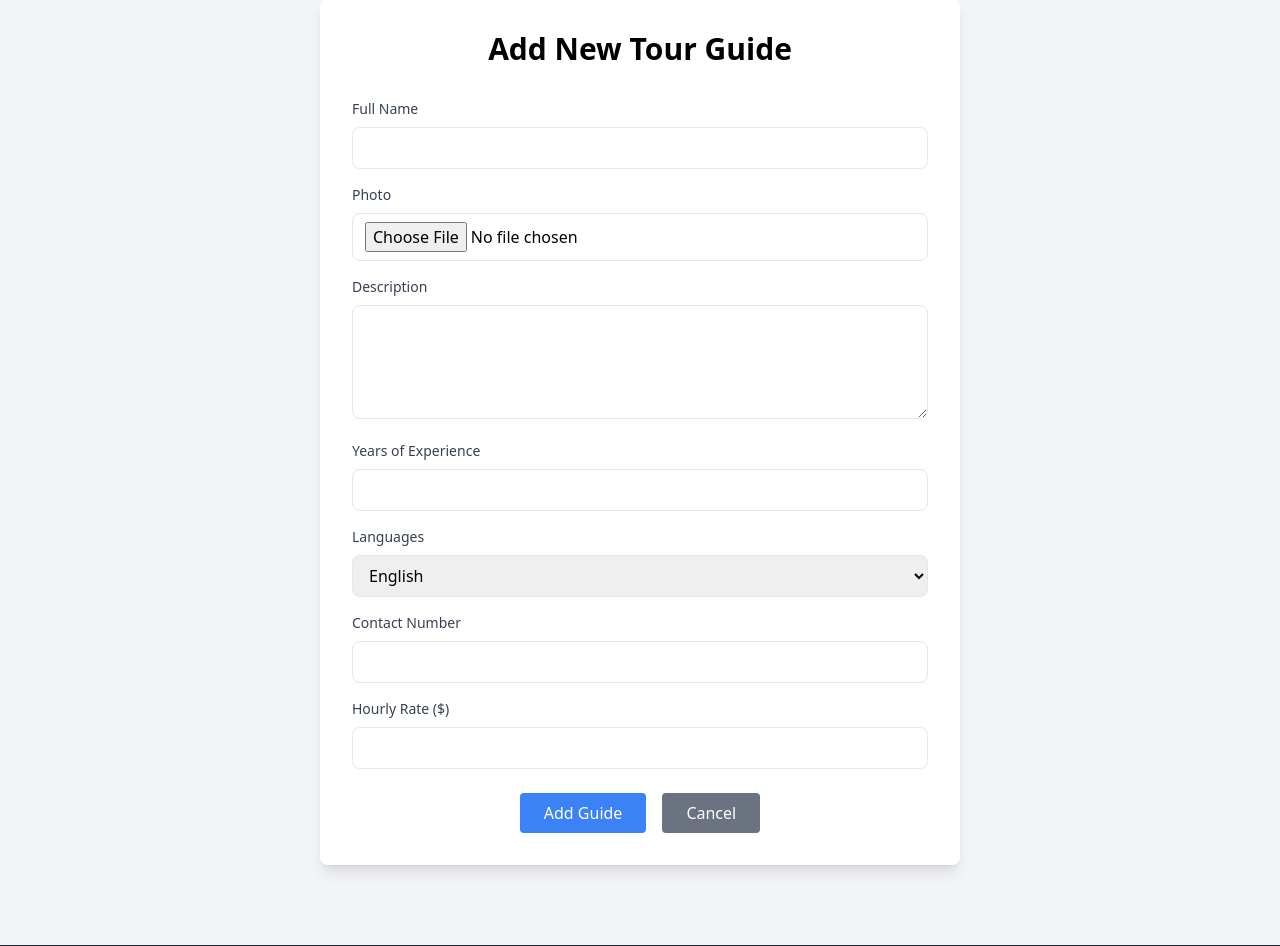
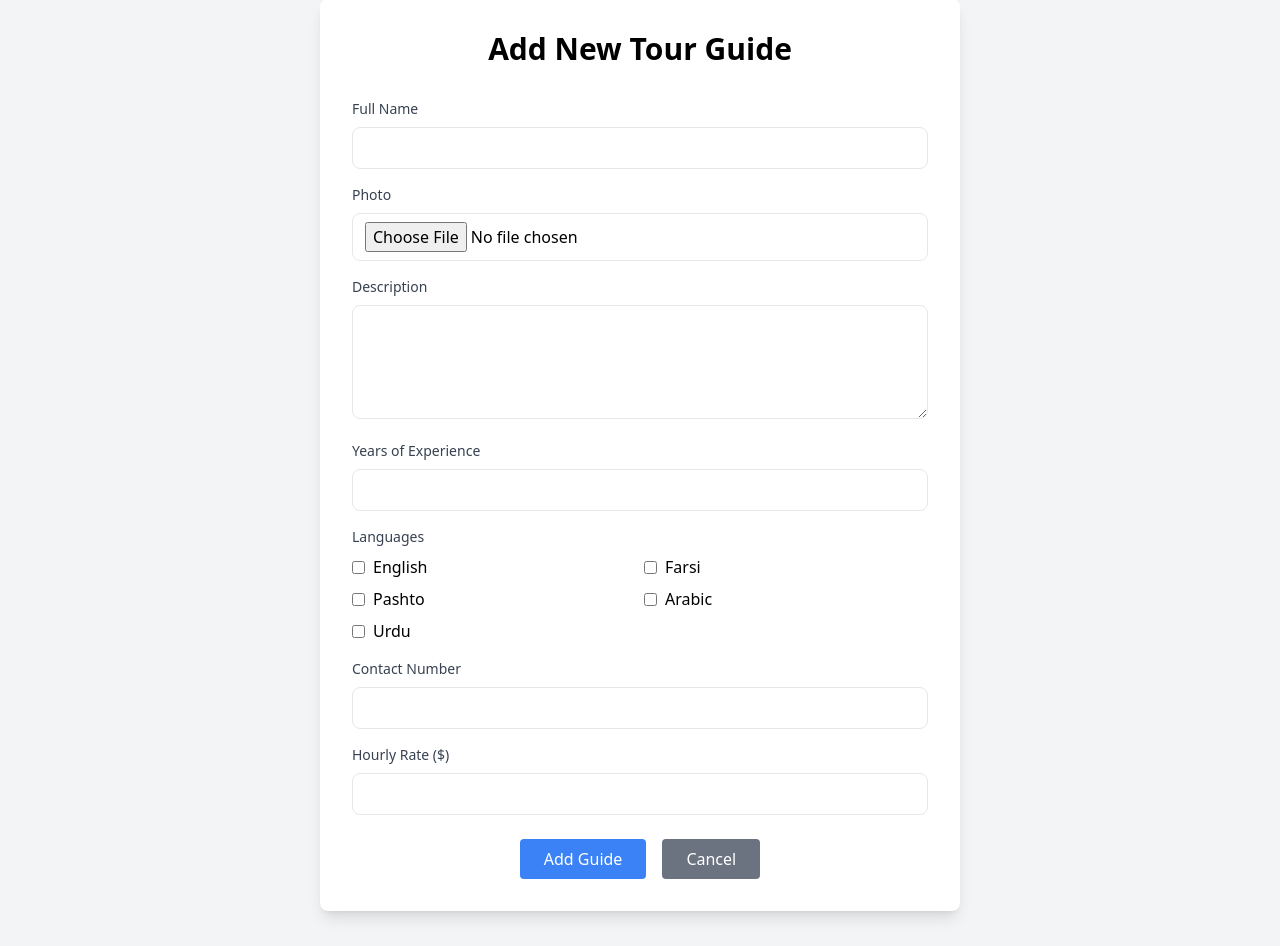
Before and after one commit to AzizullahDarmani/Digital-Bamyan, a Django app: page /guides/add/ in a window 1280 px wide. Shown: the part 113-1059 px from the top of the page. Run offline with Django 5.2, Linux system fonts and the light colour scheme; the visitor is signed in with stand-in values (Sample User, id 1); some libraries are stand-ins or nearby versions.

Commit message:
Checkpoint before assistant change: Fix: Guide language selection and display.  Improved language selection to allow multiple languages and updated display accordingly.
Replit-Commit-Author: Assistant

```diff
--- a/guides/models.py
+++ b/guides/models.py
@@ -16,7 +16,7 @@ class Guide(models.Model):
     photo = models.ImageField(upload_to='guides/')
     description = models.TextField()
     experience_years = models.PositiveIntegerField()
-    languages = models.CharField(max_length=100, choices=LANGUAGE_CHOICES, default='EN')
+    languages = models.JSONField(default=list)  # Store multiple languages as a list
     contact_number = models.CharField(max_length=20)
     hourly_rate = models.DecimalField(max_digits=10, decimal_places=2, validators=[MinValueValidator(0)])
     created_at = models.DateTimeField(auto_now_add=True)
--- a/guides/templates/guides/add_guide.html
+++ b/guides/templates/guides/add_guide.html
@@ -30,13 +30,28 @@
 
                 <div class="form-group">
                     <label class="block text-sm font-medium text-gray-700 mb-2">Languages</label>
-                    <select name="languages" required class="w-full px-3 py-2 border rounded-lg">
-                        <option value="EN">English</option>
-                        <option value="FA">Farsi</option>
-                        <option value="PS">Pashto</option>
-                        <option value="AR">Arabic</option>
-                        <option value="UR">Urdu</option>
-                    </select>
+                    <div class="grid grid-cols-2 gap-2">
+                        <label class="flex items-center space-x-2">
+                            <input type="checkbox" name="languages" value="EN" class="form-checkbox">
+                            <span>English</span>
+                        </label>
+                        <label class="flex items-center space-x-2">
+                            <input type="checkbox" name="languages" value="FA" class="form-checkbox">
+                            <span>Farsi</span>
+                        </label>
+                        <label class="flex items-center space-x-2">
+                            <input type="checkbox" name="languages" value="PS" class="form-checkbox">
+                            <span>Pashto</span>
+                        </label>
+                        <label class="flex items-center space-x-2">
+                            <input type="checkbox" name="languages" value="AR" class="form-checkbox">
+                            <span>Arabic</span>
+                        </label>
+                        <label class="flex items-center space-x-2">
+                            <input type="checkbox" name="languages" value="UR" class="form-checkbox">
+                            <span>Urdu</span>
+                        </label>
+                    </div>
                 </div>
 
                 <div class="form-group">
--- a/guides/templates/guides/guide_list.html
+++ b/guides/templates/guides/guide_list.html
@@ -20,7 +20,7 @@
 
                 <div class="space-y-2 text-sm text-gray-600">
                     <p><strong>Experience:</strong> {{ guide.experience_years }} years</p>
-                    <p><strong>Languages:</strong> {{ guide.get_languages_display }}</p>
+                    <p><strong>Languages:</strong> {{ guide.languages|join:", " }}</p>
                     <p><strong>Contact:</strong> {{ guide.contact_number }}</p>
                     <p><strong>Rate:</strong> ${{ guide.hourly_rate }}/hour</p>
                 </div>
--- a/guides/views.py
+++ b/guides/views.py
@@ -21,7 +21,7 @@ def add_guide(request):
             photo=request.FILES['photo'],
             description=request.POST['description'],
             experience_years=request.POST['experience_years'],
-            languages=request.POST['languages'],
+            languages=request.POST.getlist('languages'),
             contact_number=request.POST['contact_number'],
             hourly_rate=request.POST['hourly_rate']
         )
```
Also changed, not shown: guides/DSC_0121.JPG (added), guides/DSC_0121_IAwWBVT.JPG (added), guides/migrations/0003_alter_guide_languages.py (added).
